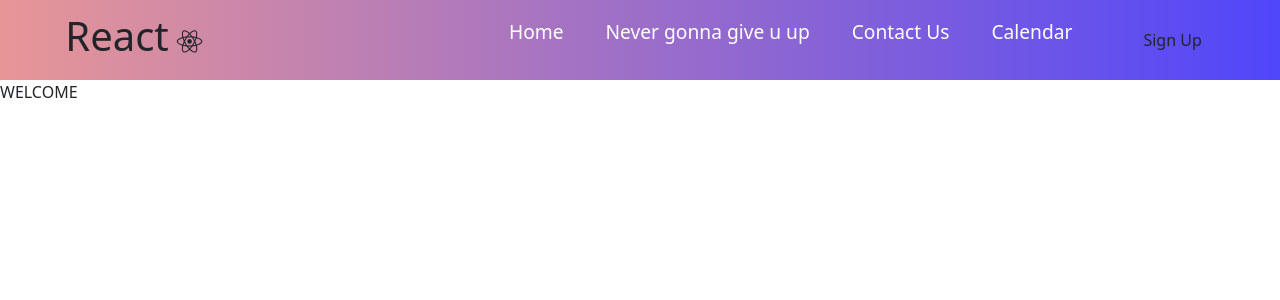
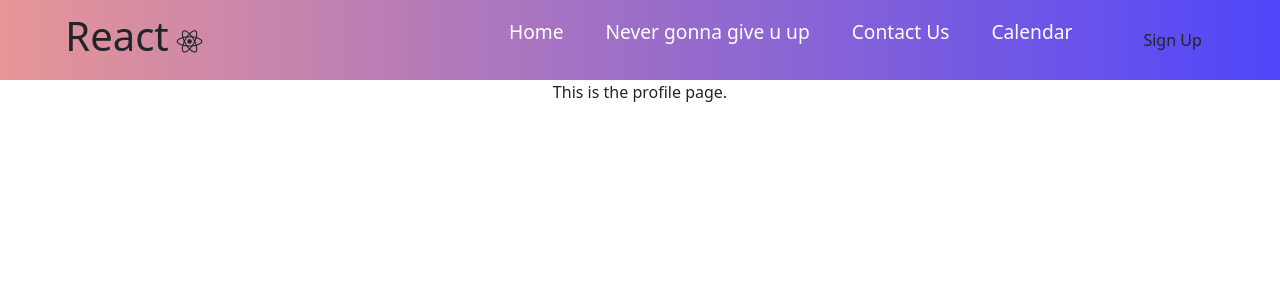
Before and after one commit to mitchellmui17/schedulemester, a React (Create React App) app: page /Profile in a window 1280 px wide. Shown: the top 300 px of the page. Built offline with nearby package versions, Linux system fonts and the light colour scheme.

Commit message:
created css, linked to profile js

```diff
--- /dev/null
+++ b/src/components/Profile/Profile.css
@@ -0,0 +1,3 @@
+#welcome-comment {
+    text-align: center;
+}
--- a/src/components/Profile/Profile.js
+++ b/src/components/Profile/Profile.js
@@ -1,5 +1,5 @@
 import React, {Component} from "react";
-
+import './Profile.css'
 
 
 class Profile extends Component{
@@ -10,10 +10,9 @@ class Profile extends Component{
         return(
             <div>
             <div className ="welcome-template">
-                <div className = "welcome-comment">
-                    <span className ="welcome">WELCOME</span><br></br>
+                <div id = "welcome-comment">
+                    <span id ="welcome">This is the profile page.</span><br></br>
                 </div>
-
             </div>
             {/* <Footer/> */}
             </div>
```
Also changed, not shown: 1 other file (tests, documents, lock files or other folders).
